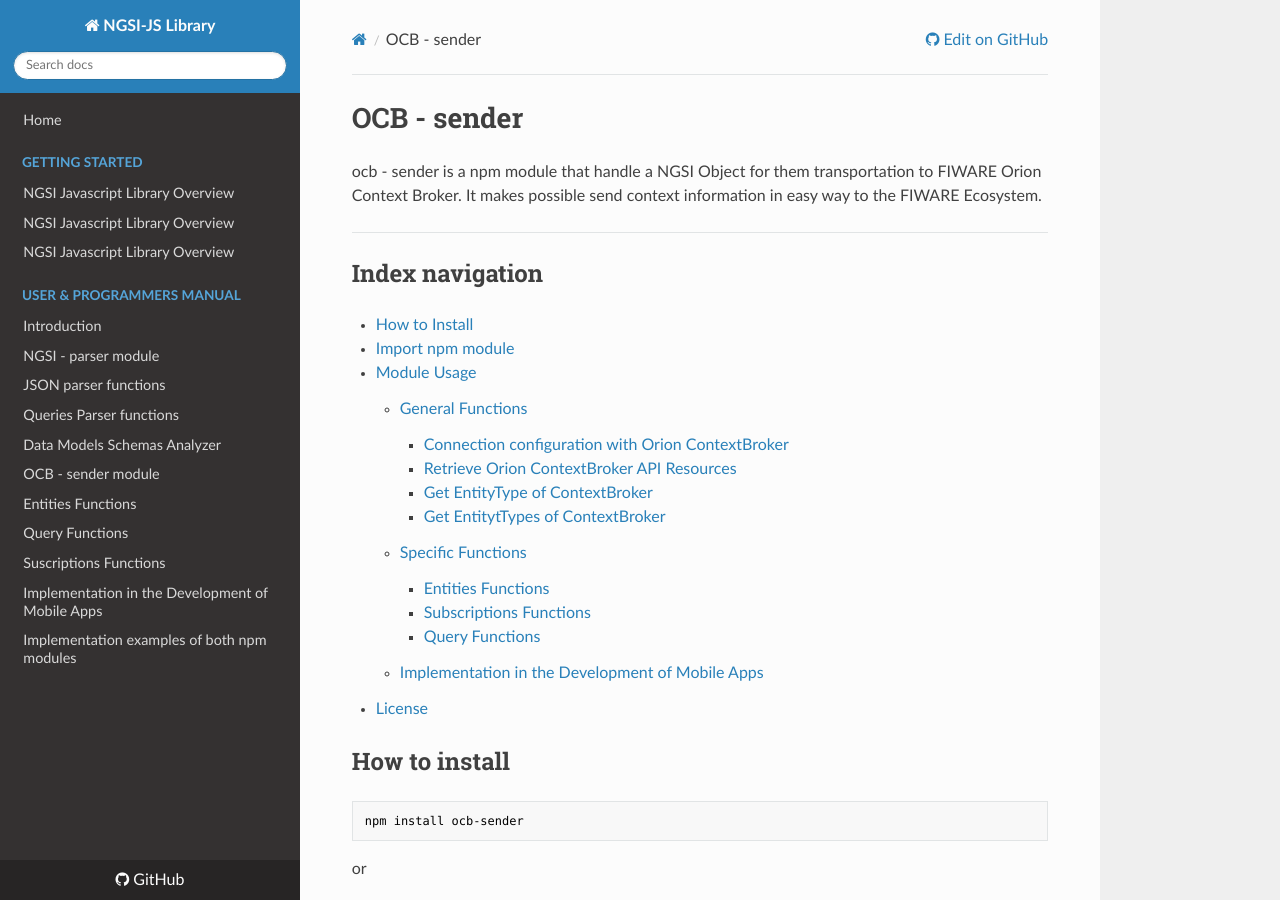
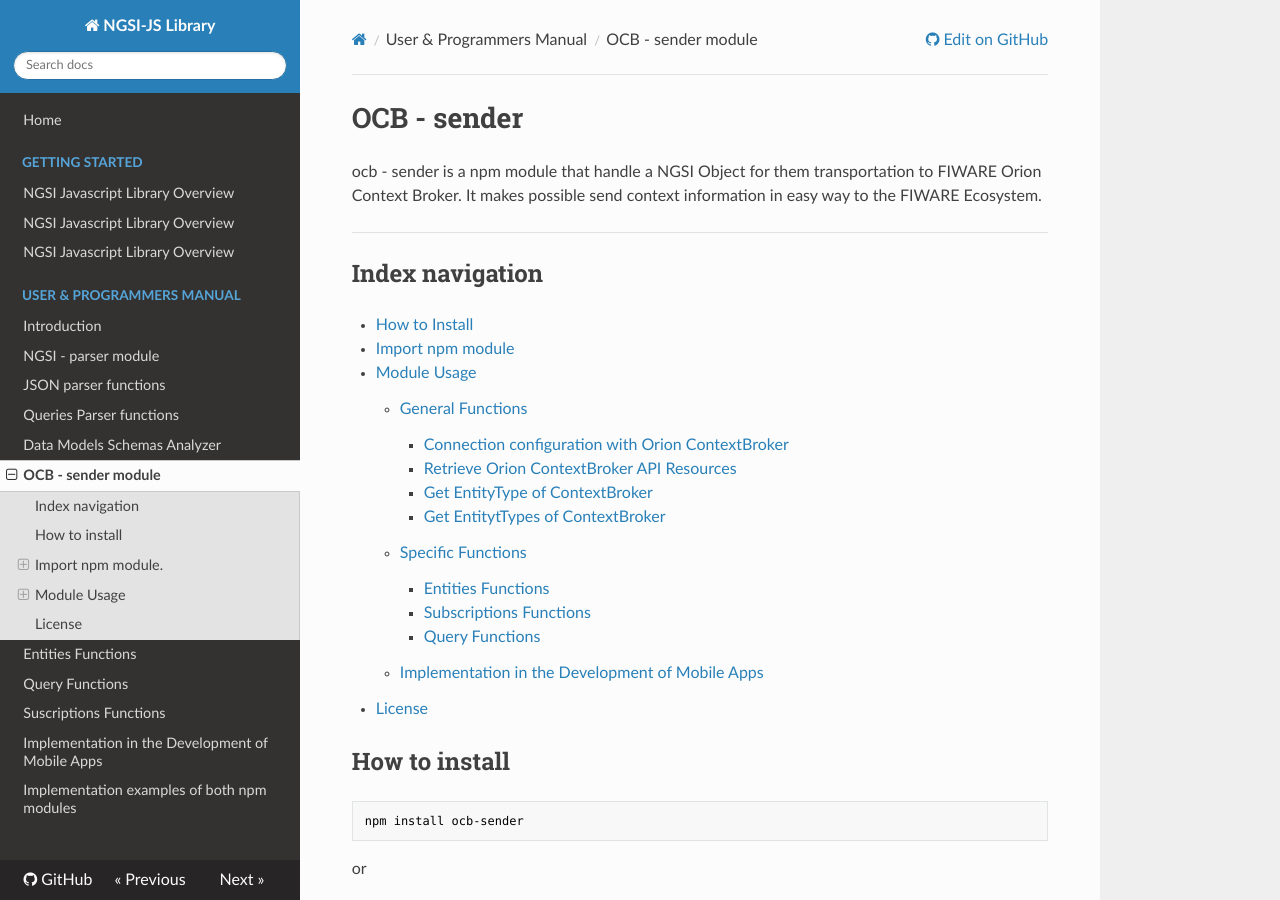
Before and after one commit to cenidetiot/ngsi-js-library, an MkDocs documentation site: the page built from doc/ocb/index.md, in a window 1280 px wide and 900 px high. Built offline with MkDocs 1.6.1, drawn with Linux system fonts in a browser that asks for light colours; nearby versions of some CDN libraries; comment, search, counter and statistics services are not loaded; old or Windows-style settings are respelled for this version of MkDocs.

Commit message:
updates 11:35

```diff
--- a/mkdocs.yml
+++ b/mkdocs.yml
@@ -13,7 +13,7 @@
     - 'JSON parser functions': 'ngsi/docs/EntitiesFunctions.md'
     - 'Queries Parser functions': 'ngsi/docs/ContextQueries.md'
     - 'Data Models Schemas Analyzer': 'ngsi/docs/SchemaAnalizer.md'
-    - 'OCB - sender module': 'ocb/index,md'
+    - 'OCB - sender module': 'ocb/index.md'
     - 'Entities Functions': 'ocb/docs/EntitiesFunctions.md'
     - 'Query Functions': 'ocb/docs/QueryFunctions.md'
     - 'Suscriptions Functions': 'ocb/docs/SubscriptionsFunctions.md'
```
